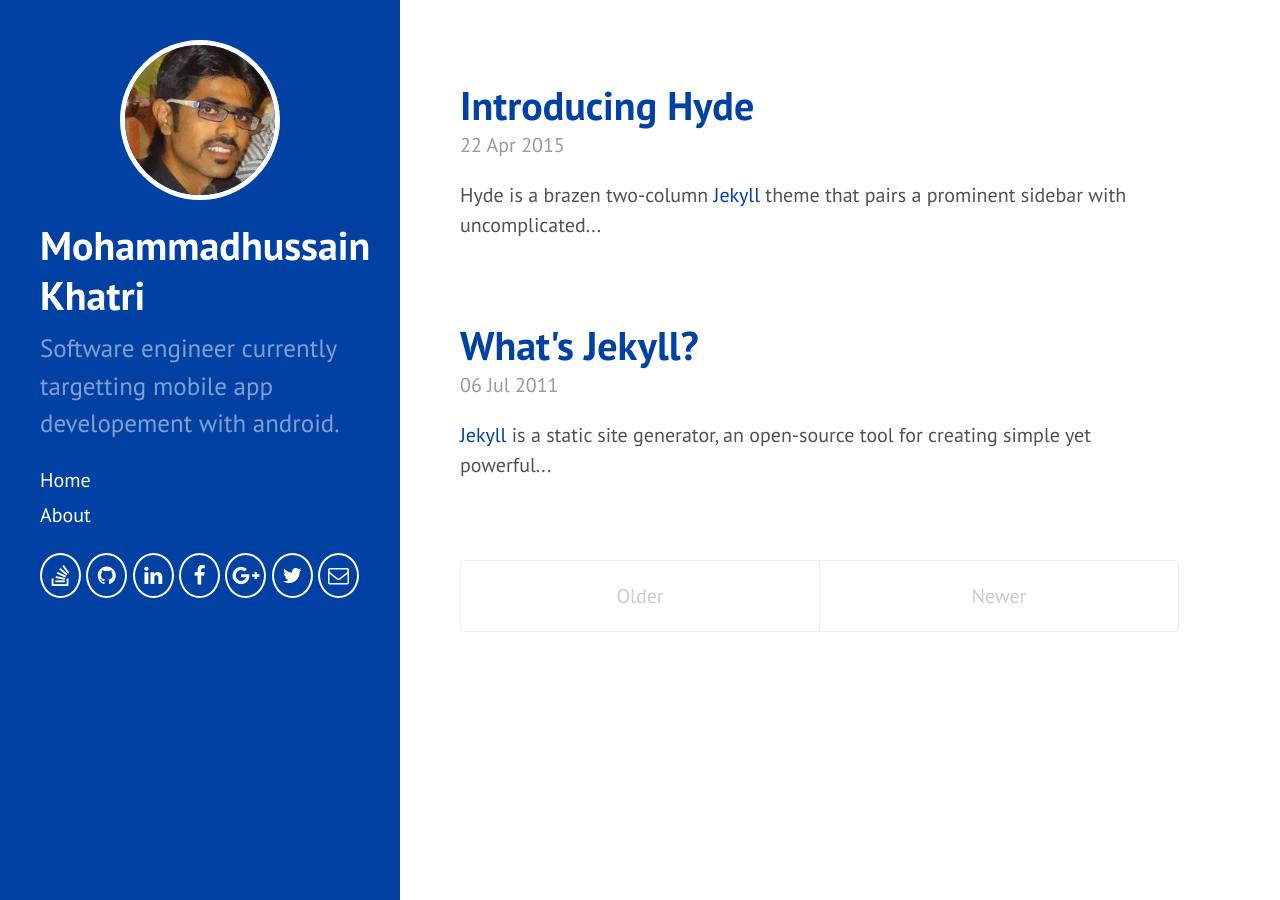
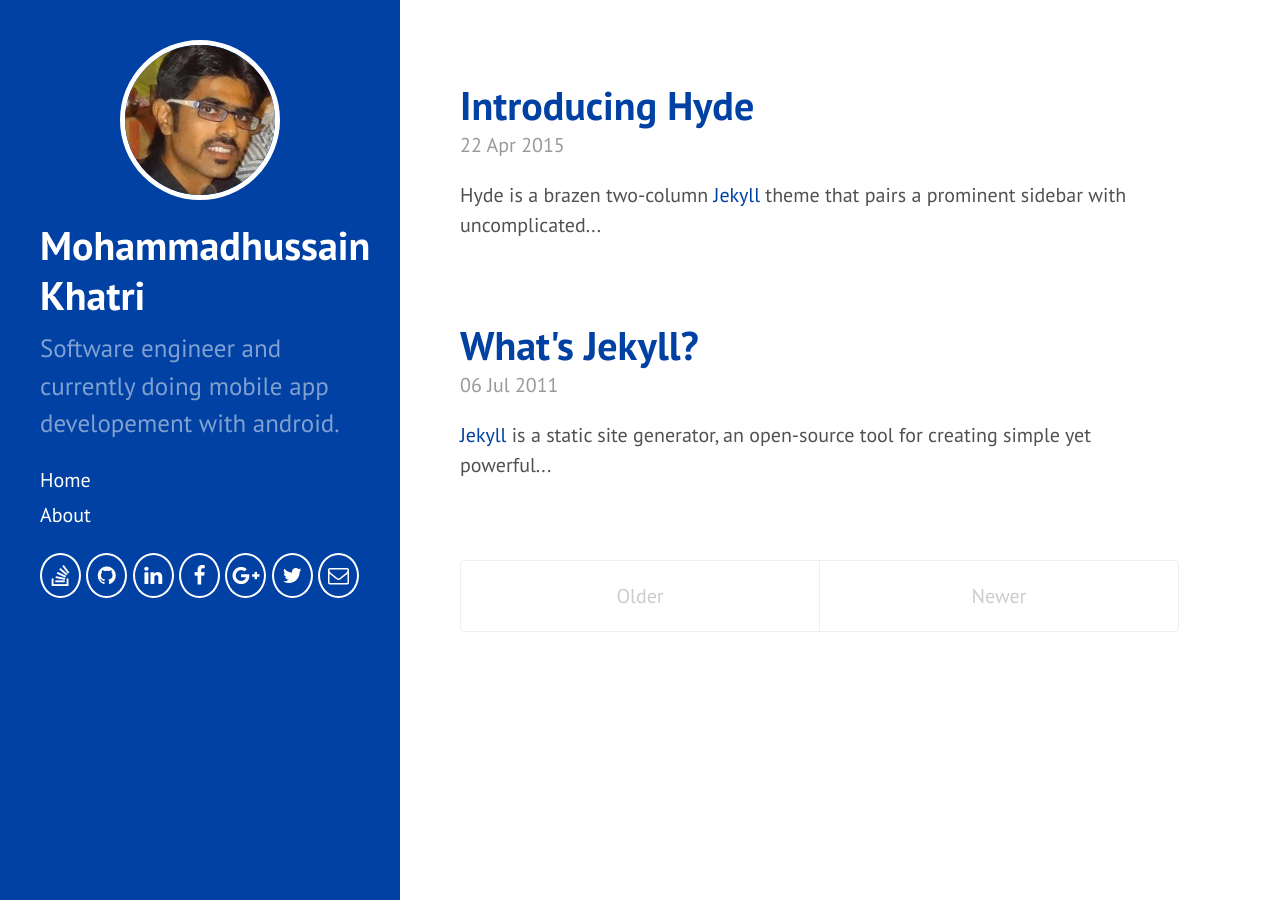
Before and after one commit to mohammadkhatri/mohammadkhatri.github.io, a Jekyll site: the page built from index.html, in a window 1280 px wide. Built offline with Jekyll 4.4.1, drawn with Linux system fonts in a browser that asks for light colours; nearby versions of some CDN libraries; Markdown is read by kramdown in place of the engine named in the settings; the list of posts is cut into pages by our own code.

Commit message:
update intro sidebar

```diff
--- a/_config.yml
+++ b/_config.yml
@@ -9,7 +9,7 @@ relative_permalinks: true
 # Setup
 title:            Mohammadhussain Khatri
 tagline:          'Android Developer'
-description:      'Software engineer currently targetting mobile app developement with android.'
+description:      'Software engineer and currently doing mobile app developement with android.'
 url:              'https://mohammadkhatri.github.io'
 baseurl:          /
 
```
